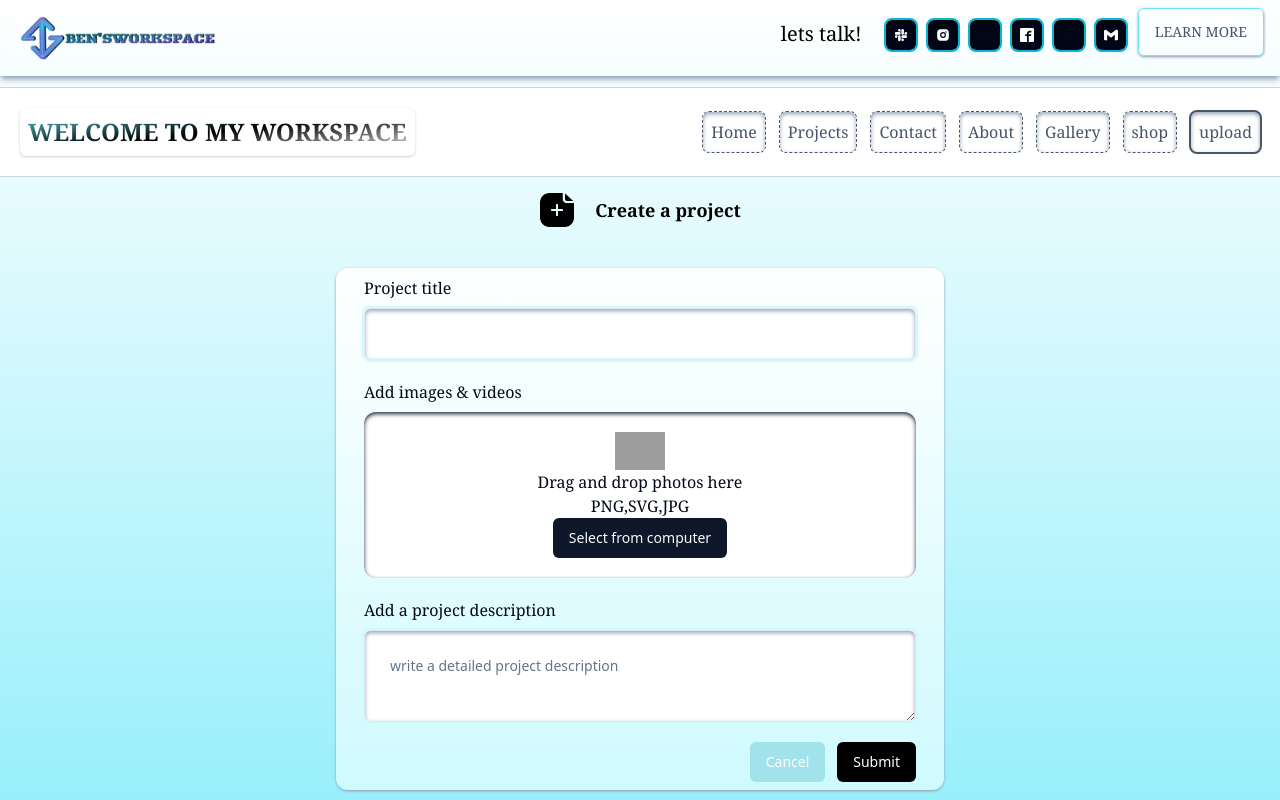
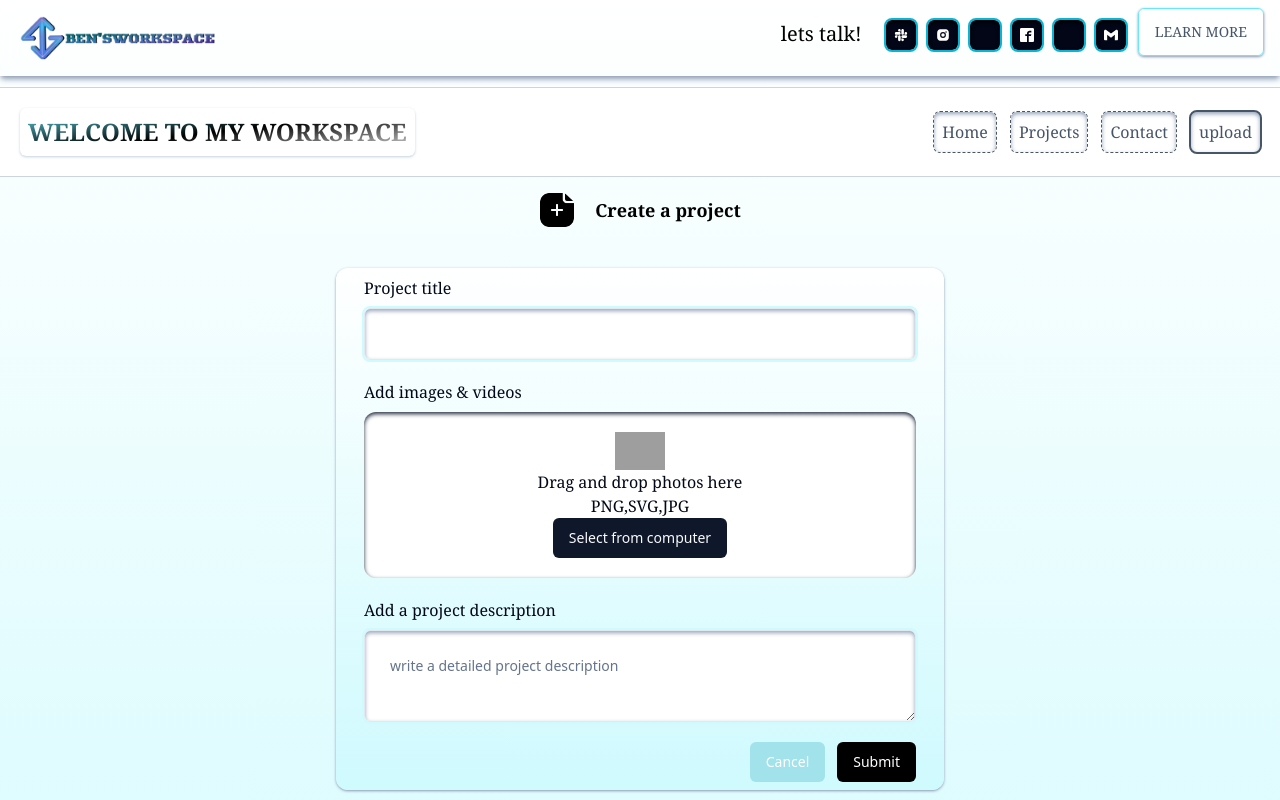
Before and after one commit to ditchk/bendev, a React (Vite) app: page /upload/projects in a window 1280 px wide. Shown: the top 800 px of the page. Built offline with nearby package versions, Linux system fonts and the light colour scheme; grey boxes are pictures that could not be loaded; some icons are missing; what ldrs would draw is missing.

Commit message:
my first commit

```diff
--- a/src/_root/pages/Contact.tsx
+++ b/src/_root/pages/Contact.tsx
@@ -43,7 +43,7 @@ const Contact = () => {
 
   return (
     <div className="default_Container">
-      <div className="flex flex-col justify-center items-start md:flex-row md:mx-32 w-full md:gap-52 md:shadow shadow-slate-400 p-5 md:mt-5 md:rounded-xl bg-gradient-to-t from-cyan-100 via-white to-white">
+      <div className="flex flex-col justify-center items-start md:flex-row md:mx-10 w-full md:gap-10 md:shadow shadow-slate-400 p-5 md:my-5 md:rounded-xl bg-gradient-to-t from-cyan-100 via-white to-white">
         <div className="flex flex-col w-full">
               <h3 className="primary_text">LETS TALK!</h3>
               <Form {...form}>
--- a/src/components/shared/Navbar.tsx
+++ b/src/components/shared/Navbar.tsx
@@ -6,7 +6,7 @@ const Navbar = () => {
 
 
   return (
-    <nav className="z-50 flex flex-row justify-between w-full h-max md:bg-transparent lg:backdrop-blur top-0 sticky shadow-md shadow-slate-400 py-2 px-4 bg-white md:bg-opacity-5">
+    <nav className="z-50 flex flex-row justify-between w-full h-max md:bg-transparent md:backdrop-blur top-0 sticky shadow-md shadow-slate-400 py-2 px-4 bg-white md:bg-opacity-5">
       <Link to={'/'} >
         <img src="/assets/images/benswsp.png" alt="" width={200}/>
       </Link>
--- a/src/components/shared/Sidebar.tsx
+++ b/src/components/shared/Sidebar.tsx
@@ -6,7 +6,7 @@ import { sideBarLinks } from "@/constants";
 const Sidebar = () => {
     const { pathname } = useLocation();
   return (
-    <nav className="hidden lg:flex flex-row justify-between items-center mt-3 px-5 py-5 bg-white h-fit outline  w-full outline-1 outline-slate-300">
+    <nav className="hidden md:flex flex-row md:justify-end lg:justify-between items-center mt-3 px-5 py-5 bg-white h-fit outline  w-full outline-1 outline-slate-300">
        <h1 className="welcome_text">WELCOME TO MY WORKSPACE</h1>
         <ul className="flex flex-row gap-[15px] w-fit">
         {sideBarLinks.map((link: MyNavLink) => {
--- a/src/constants/index.ts
+++ b/src/constants/index.ts
@@ -11,18 +11,18 @@ export const sideBarLinks = [
         label:'Contact',
         route: '/contact'
     },
-    {
-        label: 'About',
-        route: '/about'
-    },
-    {
-        label: 'Gallery',
-        route: 'media'
-    },
-    {
-        label:'shop',
-        route: '/shop'
-    },
+    // {
+    //     label: 'About',
+    //     route: '/about'
+    // },
+    // {
+    //     label: 'Gallery',
+    //     route: 'media'
+    // },
+    // {
+    //     label:'shop',
+    //     route: '/shop'
+    // },
     {
         label: 'upload',
         route: '/upload/projects'
--- a/src/global.css
+++ b/src/global.css
@@ -93,7 +93,7 @@
     @apply border-border;
   }
   body {
-    @apply bg-gradient-to-t from-cyan-300 to-white text-foreground;
+    @apply bg-gradient-to-t from-cyan-100 to-white text-foreground;
   }
 }
 
@@ -105,7 +105,7 @@
 }
 
 .custom_container3 {
-  @apply flex flex-col flex-1 items-center overflow-scroll bg-transparent px-2 custom-scrollbar scroll-smooth md:mx-6 p-2
+  @apply flex flex-col flex-1 items-center overflow-scroll bg-transparent px-2 md:mx-6 p-2 pb-10
 }
 
 
@@ -127,7 +127,7 @@
 }
 
 .menubar {
-  @apply flex flex-col p-2 gap-2 justify-start items-center border-t border-cyan-700 fixed  w-full h-[80%] rounded-b-xl shadow-xl shadow-slate-500 outline-cyan-400 right-0 left-0 bg-gradient-to-t from-white via-cyan-200 to-white
+  @apply flex flex-col pt-3 gap-2 justify-start items-center border-t border-cyan-700 fixed  w-full h-[65%] rounded-b-xl shadow-xl shadow-slate-500 outline-cyan-400 right-0 left-0 bg-gradient-to-t from-white via-cyan-200 to-white
  }
 
 .links {
@@ -181,7 +181,7 @@
 }
 
 .welcome_text {
-  @apply hidden font-serif md:flex shadow rounded-md shadow-slate-300 h-fit p-2 text-2xl font-extrabold text-transparent bg-clip-text bg-gradient-to-br from-cyan-300 via-black
+  @apply hidden font-serif lg:flex shadow rounded-md shadow-slate-300 h-fit p-2 md:text-base lg:text-2xl font-extrabold text-transparent bg-clip-text bg-gradient-to-br from-cyan-300 via-black
 }
 
 .icon_pack {
```
